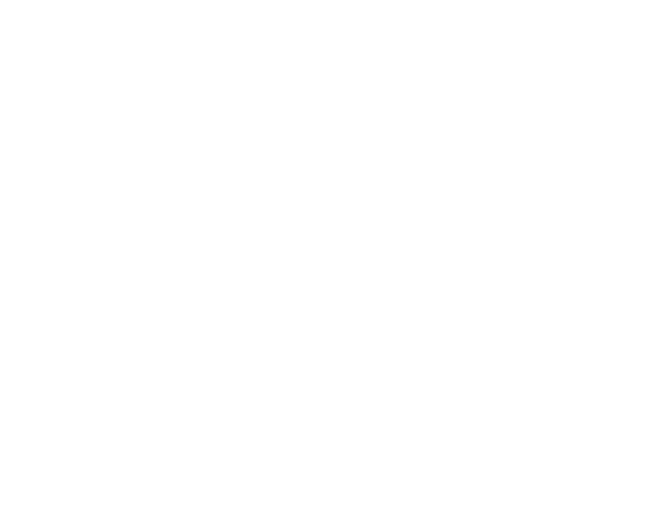
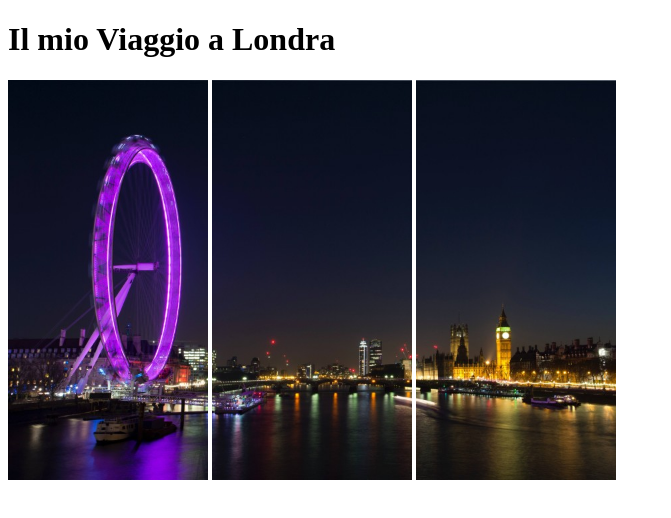
Before and after one commit to AlessandroCampo/html-london-trip, a plain HTML site: page index.html in a window 1280 px wide. Shown: the whole page, without its empty margins (0-671 px from the left). Drawn offline with Linux system fonts and the light colour scheme.

Commit message:
added header + re-sized images

```diff
--- a/index.html
+++ b/index.html
@@ -9,6 +9,18 @@
 </head>
 
 <body>
+    <!-- Header, title + pictures -->
+    <header>
+        <h1>Il mio Viaggio a Londra</h1>
+        <!-- wanted to use a semantic figure tag but that would add an undesired left margin -->
+        <!-- original image looked way too big to me, added width attribute (no css allowed :()) -->
+        <img src="assets/img/london1.jpg" alt="panoramic london picture" width="200">
+        <img src="assets/img/london2.jpg" alt="panoramic london picture" width="200">
+        <img src="assets/img/london3.jpg" alt="panoramic london picture" width="200">
+    </header>
+
+
+
 
 </body>
 
```
